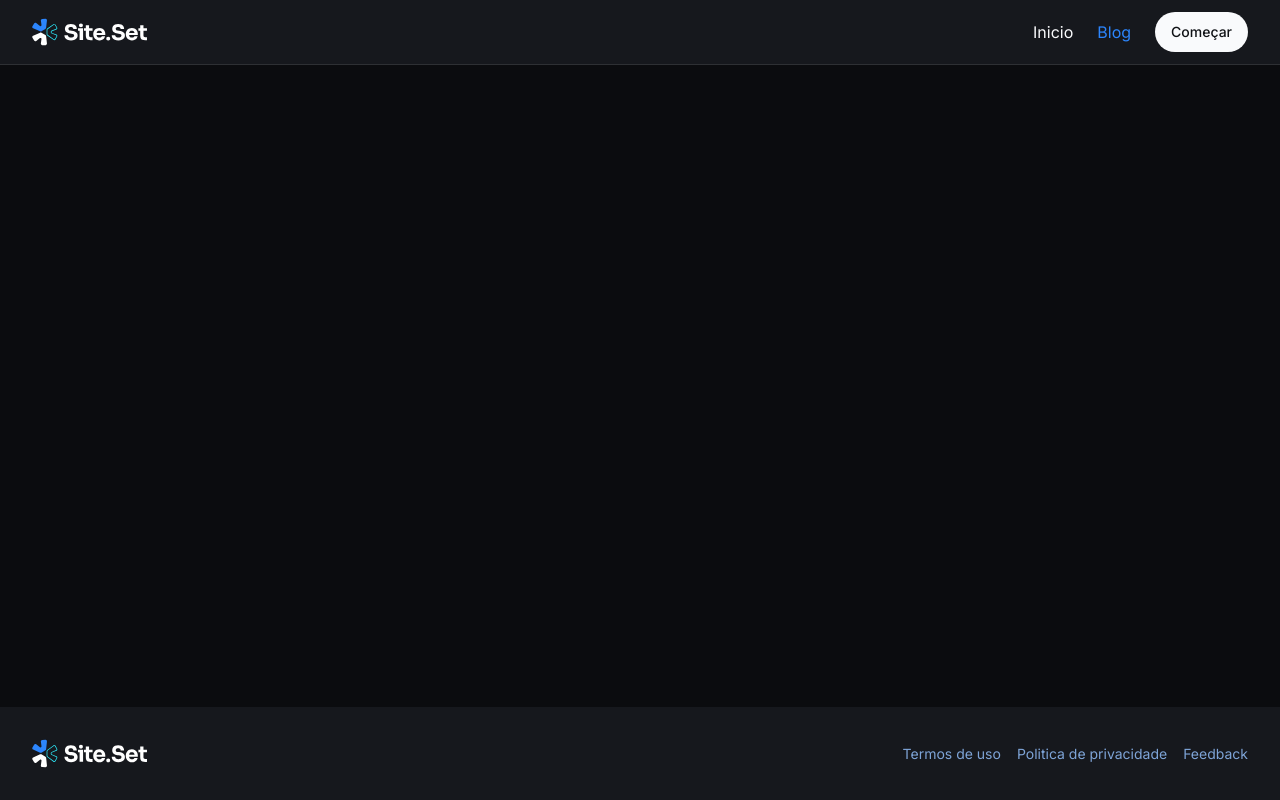
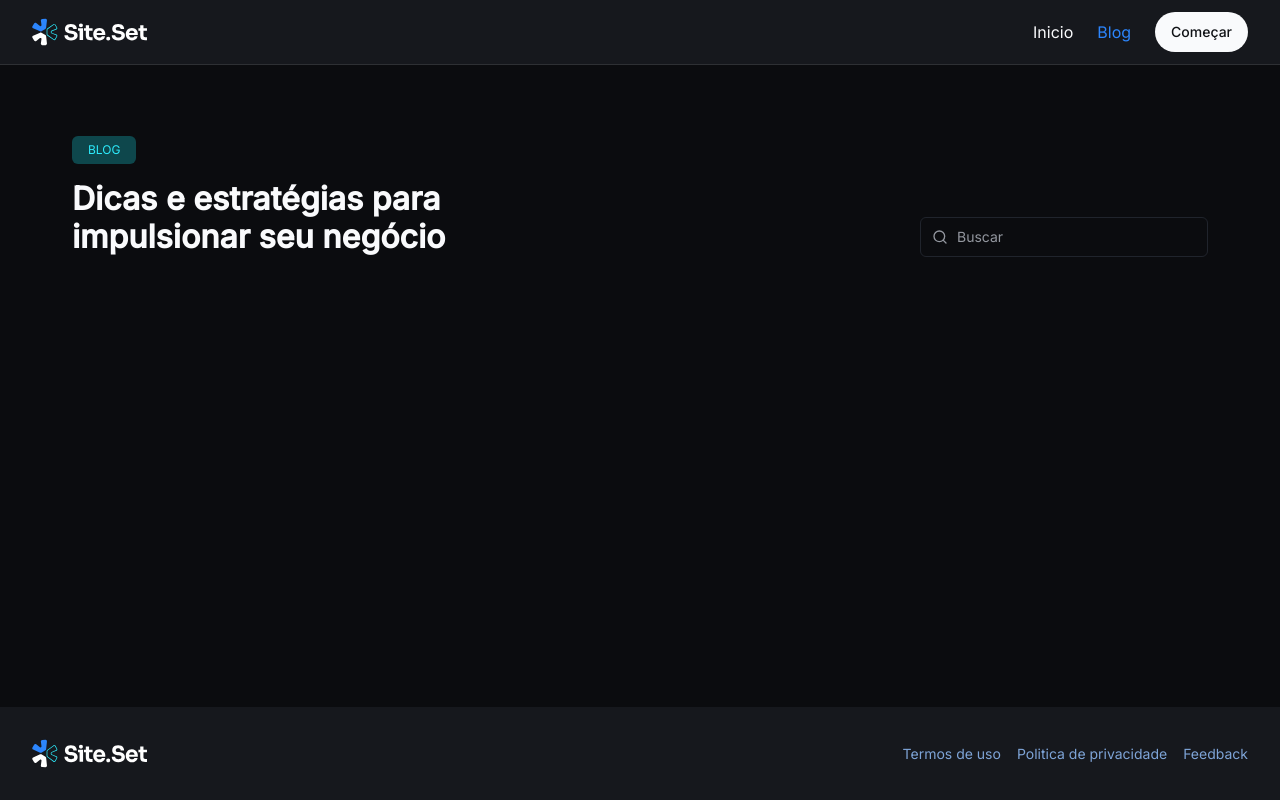
Before and after one commit to SamuelOliveiraa/site-blog, a Next.js app: page /blog in a window 1280 px wide. Built offline with nearby package versions, Linux system fonts and the light colour scheme.

Commit message:
finalizando o search da pagina post

```diff
--- /dev/null
+++ b/src/components/search/index.tsx
@@ -0,0 +1,48 @@
+import { cn } from "@/lib/utils";
+import { SearchIcon } from "lucide-react";
+import { useRouter } from "next/router";
+import { useCallback } from "react";
+
+export default function Search() {
+  const router = useRouter();
+  const query = router.query.q as string;
+
+  const handleSearch = useCallback(
+    (e: React.FormEvent) => {
+      e.preventDefault();
+
+      if (query.trim()) {
+        router.push(`/blog?q=${encodeURIComponent(query)}`);
+      }
+    },
+    [query, router]
+  );
+
+  function handleQueryChange(e: React.ChangeEvent<HTMLInputElement>) {
+    e.preventDefault();
+
+    const newQuery = e.target.value;
+
+    router.push(`/blog?q=${encodeURIComponent(newQuery)}`, undefined, {
+      shallow: true,
+      scroll: false
+    });
+  }
+
+  return (
+    <form onSubmit={handleSearch} className="relative group">
+      <SearchIcon
+        className={cn(
+          "text-gray-300 absolute left-3 top-1/2 -translate-y-1/2 h-4 w-4 transition-colors duration-200 group-focus-within:text-blue-300",
+          query ? "text-blue-300" : ""
+        )}
+      />
+      <input
+        type="text"
+        placeholder="Buscar"
+        onChange={handleQueryChange}
+        className="h-10 w-72 bg-transparent border border-gray-400 pl-9 text-gray-100 rounded-md text-body-sm outline-none transition-all duration-200 focus-within:border-blue-300 focus-within:ring-1 focus-within:ring-blue-300 placeholder:text-gray-300 placeholder:text-body-sm"
+      />
+    </form>
+  );
+}
--- a/src/pages/blog/index.tsx
+++ b/src/pages/blog/index.tsx
@@ -1,7 +1,21 @@
+import Search from "@/components/search";
+
 export default function index() {
   return (
-    <div>
-      <h1>Blog Page</h1>
+    <div className="flex flex-col py-24 flex-grow h-full ">
+      <header className="">
+        <div className="container space-y-6 flex flex-col items-start justify-between md:flex-row md:items-end lg:items-end">
+          <div className="flex flex-col gap-4 md:px-0">
+            <span className="text-body-tag text-cyan-100 w-fit rounded-md text-center md:text-left py-2 px-4 bg-cyan-300">
+              BLOG
+            </span>
+            <h1 className="text-balance text-start md:text-left text-heading-lg md:text-heading-xl max-w-2xl text-gray-100">
+              Dicas e estratégias para impulsionar seu negócio
+            </h1>
+          </div>
+          <Search />
+        </div>
+      </header>
     </div>
   );
 }
```
Also changed, not shown: posts/primeiro-post.md (added, +22 -0 lines), public/assets/primeiro-post.png (added).
